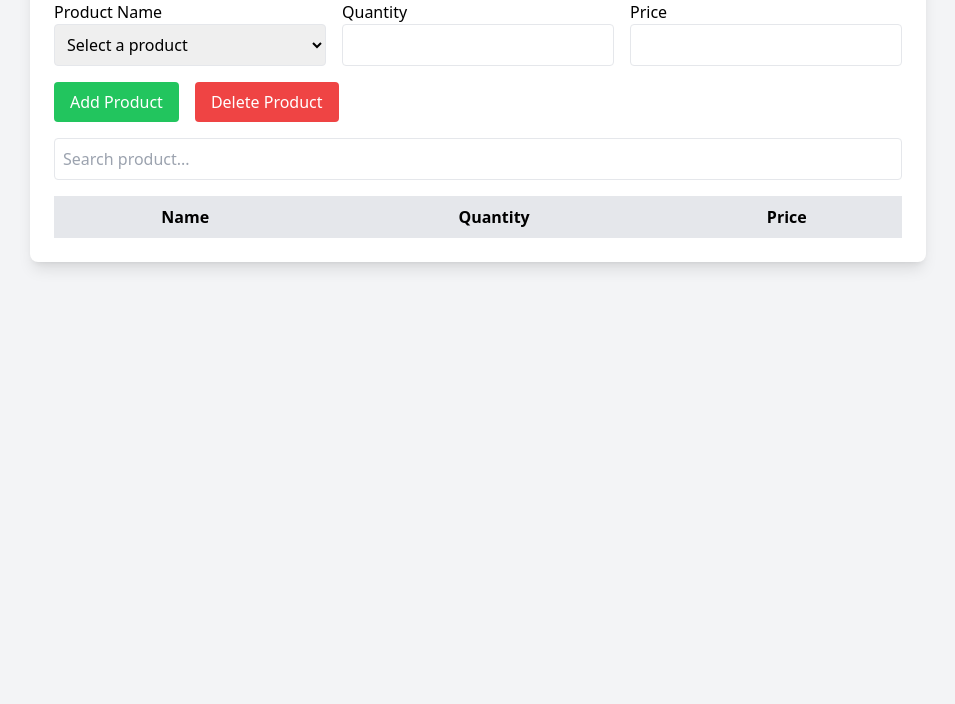
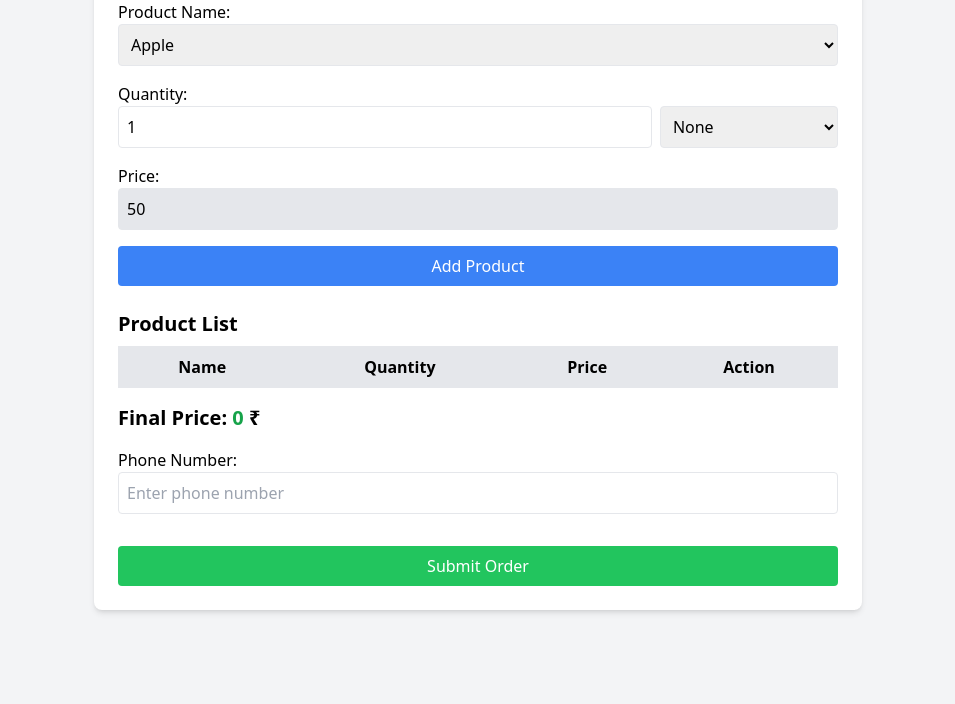
Before and after one commit to Dhiraj-jadhav04/GroceryManagementsystem, a plain HTML site: page index.html in a window 1280 px wide. Shown: the part 96-800 px from the top of the page, without its empty margins (162-1117 px from the left). Drawn offline with nearby package versions, Linux system fonts and the light colour scheme.

Commit message:
Add files via upload

```diff
--- a/index.html
+++ b/index.html
@@ -7,107 +7,133 @@
     <script src="https://cdn.tailwindcss.com"></script>
 </head>
 <body class="bg-gray-100 p-6">
-    <div class="max-w-4xl mx-auto bg-white p-6 rounded-lg shadow-lg">
-        <h1 class="text-2xl font-bold mb-4 text-center">Grocery Store Management</h1>
+    <div class="max-w-3xl mx-auto bg-white p-6 rounded-lg shadow-md relative">
+        <button onclick="location.reload()" class="absolute top-4 right-4 bg-gray-500 text-white px-3 py-1 rounded">Refresh</button>
+        <h2 class="text-2xl font-bold mb-4 text-center">Grocery Store Management</h2>
 
-        <div class="grid grid-cols-3 gap-4 mb-4">
-            <div>
-                <label class="block font-medium">Product Name</label>
-                <select id="product" class="w-full p-2 border rounded">
-                    <option value="" disabled selected>Select a product</option>
+        <div class="mb-4">
+            <label class="block font-medium">Product Name:</label>
+            <select id="product" class="w-full p-2 border rounded">
+            </select>
+        </div>
+
+        <div class="mb-4">
+            <label class="block font-medium">Quantity:</label>
+            <div class="flex">
+                <input type="number" id="quantity" class="w-3/4 p-2 border rounded" min="1" value="1">
+                <select id="measurement" class="w-1/4 p-2 border rounded ml-2">
+                    <option value="none">None</option>
+                    <option value="kg">Kg</option>
+                    <option value="gram">Gram</option>
+                    <option value="dozen">Dozen</option>
                 </select>
-            </div>
-            <div>
-                <label class="block font-medium">Quantity</label>
-                <input type="number" id="quantity" class="w-full p-2 border rounded" min="1">
-            </div>
-            <div>
-                <label class="block font-medium">Price</label>
-                <input type="text" id="price" class="w-full p-2 border rounded" readonly>
             </div>
         </div>
 
-        <div class="flex space-x-4 mb-4">
-            <button onclick="addProduct()" class="bg-green-500 text-white px-4 py-2 rounded">Add Product</button>
-            <button onclick="deleteProduct()" class="bg-red-500 text-white px-4 py-2 rounded">Delete Product</button>
+        <div class="mb-4">
+            <label class="block font-medium">Price:</label>
+            <input type="text" id="price" class="w-full p-2 border rounded bg-gray-200" readonly>
         </div>
 
-        <input type="text" id="search" placeholder="Search product..." class="w-full p-2 border rounded mb-4" onkeyup="searchProduct()">
+        <button onclick="addProduct()" class="w-full bg-blue-500 text-white p-2 rounded">Add Product</button>
 
-        <table class="w-full border-collapse border border-gray-300">
+        <h3 class="text-xl font-semibold mt-6">Product List</h3>
+        <table class="w-full mt-2 border-collapse border border-gray-300">
             <thead>
                 <tr class="bg-gray-200">
                     <th class="border p-2">Name</th>
                     <th class="border p-2">Quantity</th>
                     <th class="border p-2">Price</th>
+                    <th class="border p-2">Action</th>
                 </tr>
             </thead>
             <tbody id="product-list"></tbody>
         </table>
+
+        <h3 class="text-xl font-semibold mt-4">Final Price: <span id="final-price" class="text-green-600">0</span> ₹</h3>
+
+        <div class="mb-4 mt-4">
+            <label class="block font-medium">Phone Number:</label>
+            <input type="text" id="phone" class="w-full p-2 border rounded" placeholder="Enter phone number">
+        </div>
+
+        <button onclick="submitOrder()" class="w-full bg-green-500 text-white p-2 rounded mt-4">Submit Order</button>
+    </div>
+
+    <div id="thank-you-popup" class="fixed inset-0 bg-gray-900 bg-opacity-50 flex justify-center items-center hidden">
+        <div class="bg-white p-6 rounded-lg shadow-lg text-center">
+            <img src="https://cdn-icons-png.flaticon.com/512/845/845646.png" alt="Success" class="w-16 mx-auto mb-4">
+            <h2 class="text-2xl font-bold">Thank You for Shopping with Us!</h2>
+            <p class="mt-2">Your receipt will be sent to your phone.</p>
+        </div>
     </div>
 
     <script>
         const productOptions = {
-            "Apple": 50, "Banana": 20, "Milk": 40, "Bread": 30, "Rice": 60, "Eggs": 70,
-            "Tomato": 25, "Potato": 30, "Onion": 40, "Carrot": 35, "Cabbage": 20, "Spinach": 15,
-            "Chicken": 200, "Fish": 180, "Mutton": 500, "Paneer": 250, "Butter": 150, "Cheese": 300,
-            "Sugar": 45, "Salt": 20, "Flour": 55, "Pulses": 80, "Cooking Oil": 120, "Tea": 150,
-            "Coffee": 250, "Biscuits": 40, "Noodles": 50, "Ketchup": 100, "Honey": 200, "Jam": 180,
-            "Coconut Oil": 220, "Soap": 45, "Shampoo": 180, "Toothpaste": 90, "Detergent": 110, "Hand Wash": 80
+            "Apple": 50, "Banana": 20, "Milk": 40, "Bread": 30, "Rice": 60
         };
 
-        const productDropdown = document.getElementById("product");
-        for (const product in productOptions) {
-            let option = document.createElement("option");
+        const productSelect = document.getElementById("product");
+        Object.keys(productOptions).forEach(product => {
+            const option = document.createElement("option");
             option.value = product;
             option.textContent = product;
-            productDropdown.appendChild(option);
+            productSelect.appendChild(option);
+        });
+
+        document.getElementById("product").addEventListener("change", updatePrice);
+        document.getElementById("quantity").addEventListener("input", updatePrice);
+
+        function updatePrice() {
+            const product = document.getElementById("product").value;
+            const quantity = parseInt(document.getElementById("quantity").value) || 1;
+            document.getElementById("price").value = productOptions[product] * quantity;
         }
 
-        document.getElementById("quantity").addEventListener("input", () => {
-            let product = productDropdown.value;
-            let quantity = document.getElementById("quantity").value;
-            if (product && quantity > 0) {
-                document.getElementById("price").value = productOptions[product] * quantity;
-            }
-        });
+        function addProduct() {
+            const product = document.getElementById("product").value;
+            const quantity = parseInt(document.getElementById("quantity").value) || 1;
+            const measurement = document.getElementById("measurement").value;
+            const displayQuantity = measurement !== "none" ? `${quantity} ${measurement}` : quantity;
+            const price = productOptions[product] * quantity;
 
-        function addProduct() {
-            let product = productDropdown.value;
-            let quantity = document.getElementById("quantity").value;
-            let price = document.getElementById("price").value;
+            const table = document.getElementById("product-list");
+            const row = table.insertRow();
+            row.innerHTML = `
+                <td class="border p-2">${product}</td>
+                <td class="border p-2">${displayQuantity}</td>
+                <td class="border p-2">${price} ₹</td>
+                <td class="border p-2 text-center"><button onclick="deleteProduct(this, ${price})" class="bg-red-500 text-white px-2 py-1 rounded">Delete</button></td>
+            `;
 
-            if (!product || quantity <= 0) {
-                alert("Please select a valid product and quantity.");
+            updateFinalPrice(price);
+        }
+
+        function deleteProduct(button, price) {
+            button.closest("tr").remove();
+            updateFinalPrice(-price);
+        }
+
+        function updateFinalPrice(amount) {
+            const finalPriceElem = document.getElementById("final-price");
+            const currentTotal = parseInt(finalPriceElem.textContent) || 0;
+            finalPriceElem.textContent = currentTotal + amount;
+        }
+
+        function submitOrder() {
+            const phone = document.getElementById("phone").value;
+            if (!phone.match(/^\d{10}$/)) {
+                alert("Please enter a valid 10-digit phone number.");
                 return;
             }
 
-            let table = document.getElementById("product-list");
-            let row = table.insertRow();
-            row.insertCell(0).textContent = product;
-            row.insertCell(1).textContent = quantity;
-            row.insertCell(2).textContent = price;
-
-            document.getElementById("quantity").value = "";
-            document.getElementById("price").value = "";
+            document.getElementById("thank-you-popup").classList.remove("hidden");
+            setTimeout(() => {
+                document.getElementById("thank-you-popup").classList.add("hidden");
+            }, 3000);
         }
 
-        function deleteProduct() {
-            let table = document.getElementById("product-list");
-            if (table.rows.length > 0) {
-                table.deleteRow(-1);
-            } else {
-                alert("No products to delete.");
-            }
-        }
-
-        function searchProduct() {
-            let searchValue = document.getElementById("search").value.toLowerCase();
-            let rows = document.getElementById("product-list").rows;
-            for (let row of rows) {
-                row.style.display = row.cells[0].textContent.toLowerCase().includes(searchValue) ? "" : "none";
-            }
-        }
+        updatePrice();
     </script>
 </body>
 </html>
```
